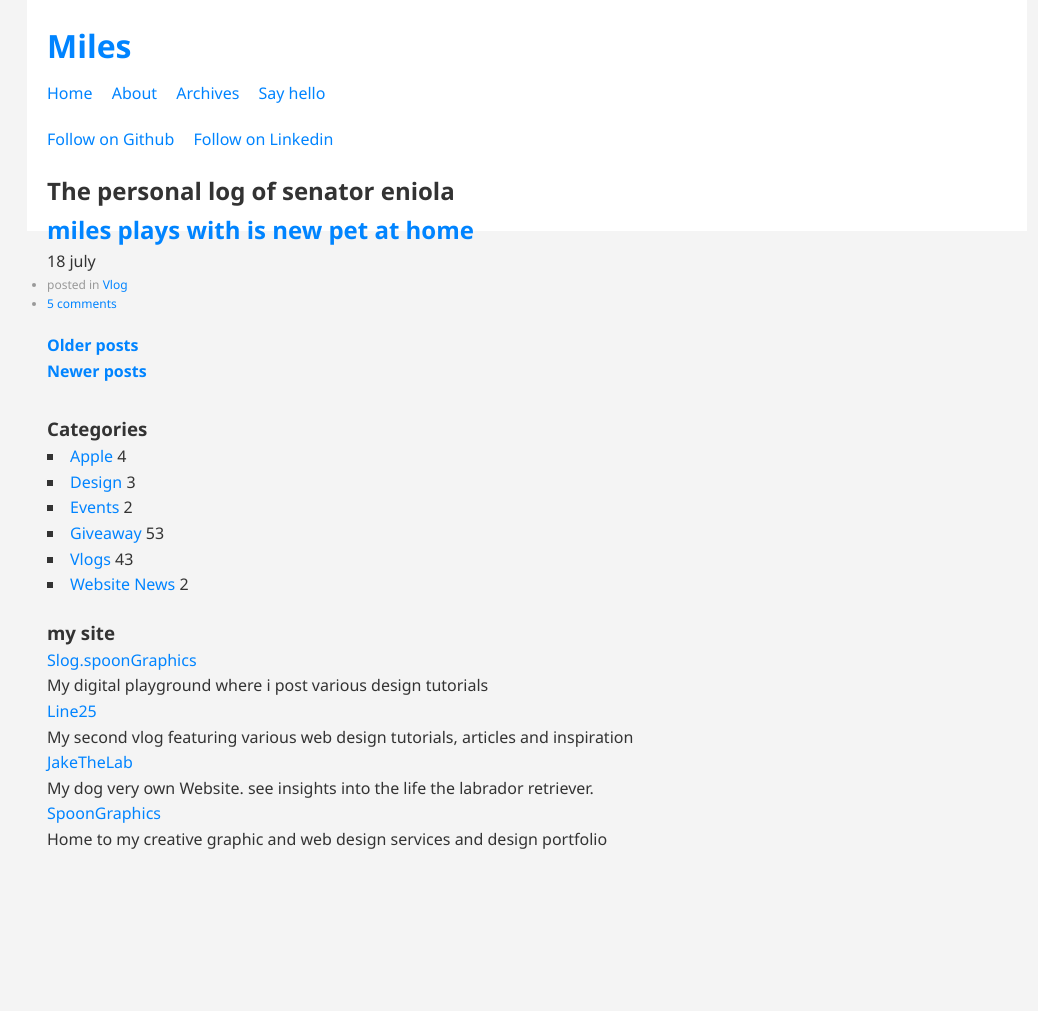
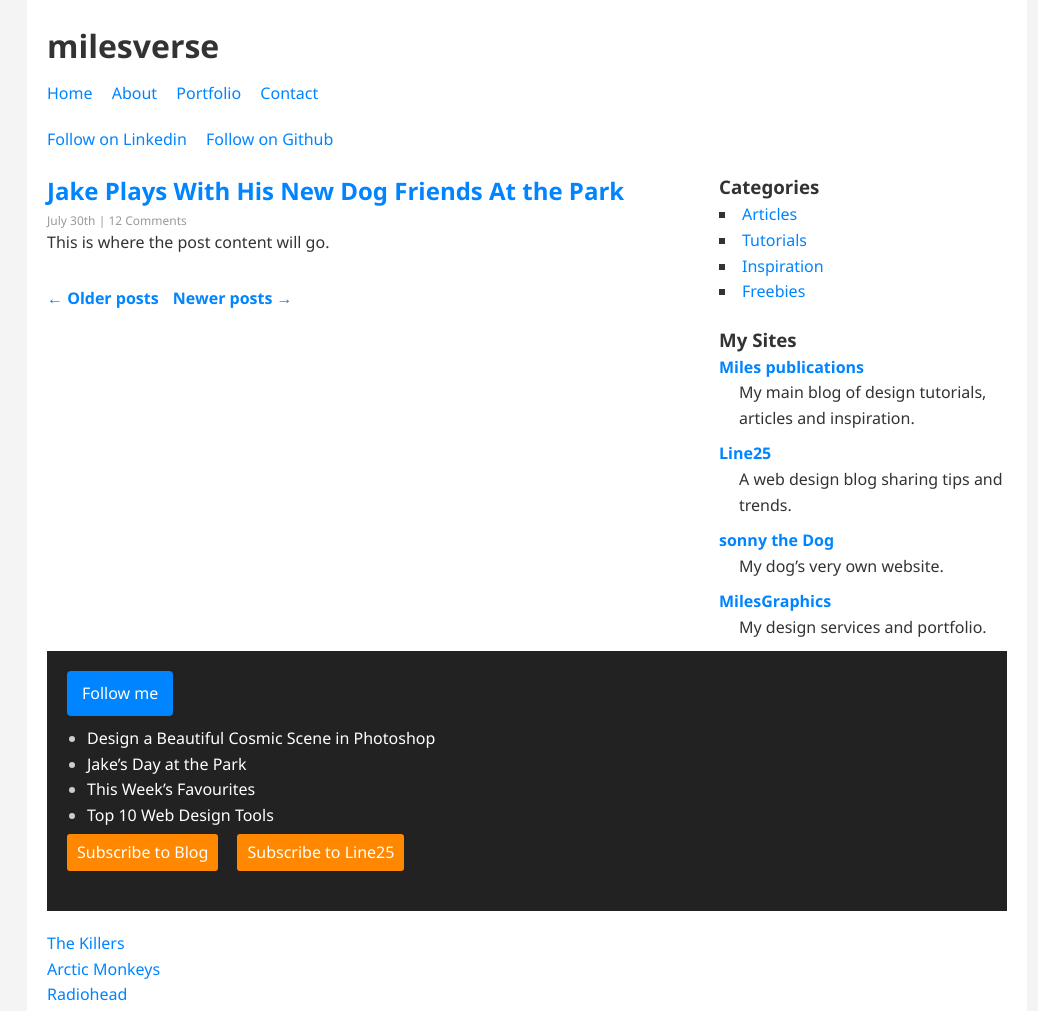
Before and after one commit to milesverse/blogsite, a plain HTML site: page index.html in a window 1280 px wide. Shown: the top 1011 px of the page, without its empty margins (113-1151 px from the left). Before the commit the page ends 853 px from the top, so only its background shows below. Drawn offline with Linux system fonts and the light colour scheme.

Commit message:
Updated the webite links

```diff
--- a/index.html
+++ b/index.html
@@ -1,81 +1,97 @@
 <!DOCTYPE html>
-<html lang="en">
+<html>
 <head>
-    <meta charset="UTF-8">
-    <meta name="viewport" content="width=device-width, initial-scale=1.0">
-    <title>blog-site</title>
-    <link rel="stylesheet" href="style.css">
+  <meta charset="utf-8" />
+  <title>milesverse </title>
+  <link href="style.css" rel="stylesheet" type="text/css" media="screen" />
 </head>
 <body>
   <div id="container">
-        <div id="header">
-            <h1><a href="#">Miles</a></h1>
+    <h1>milesverse</h1>
     <ul id="nav">
       <li><a href="#">Home</a></li>
       <li><a href="#">About</a></li>
-                <li><a href="#">Archives</a></li>
-                <li><a href="#">Say hello</a></li>
+      <li><a href="#">Portfolio</a></li>
+      <li><a href="#">Contact</a></li>
     </ul>
     <ul id="subscribe">
-                <li class="Github"><a href="https://github.com/milesverse">Follow on Github</a></li>
-                <li class="Linkedin"><a href="https://linkedin.com/in/senatorolorunnisola">Follow on Linkedin</a></li>
+      <li><a href="http://linkedin.com/in/senatorolorunnisola">Follow on Linkedin</a></li>
+      <li><a href="http://github.com/milesverse">Follow on Github </a></li>
     </ul>
 
-            <h2>The personal log of senator eniola</h2>
+    <div id="content">
+      <div class="post">
+        <h2><a href="#">Jake Plays With His New Dog Friends At the Park</a></h2>
+        <p class="meta">
+          <span class="date">July 30th</span> |
+          <span class="comments">12 Comments</span>
+        </p>
+        <p>This is where the post content will go.</p>
       </div>
 
-        <div id="content">
-            <div id="main">
-                <div class="post">
-                    <h2><a href="#">miles plays with is new pet at home</a></h2>
-                    <p class="date">18 <span>july</span></p>
-                    <ul class="meta">
-                        <li>posted in <a href="#">Vlog</a></li>
-                        <li class="comment"><a href="#">5 comments</a></li>
-                    </ul>
-                    <div class="post-content">
-
+      <p class="pagination">
+        <a href="#" class="prev">← Older posts</a>
+        <a href="#" class="next">Newer posts →</a>
+      </p>
     </div>
 
-                    <div class="pagination">
-                        <p class="prev"><a href="#">Older posts</a></p>
-                        <p class="next"><a href="#">Newer posts</a></p>
+    <div id="sidebar">
+      <div id="categories">
+        <h3>Categories</h3>
+        <ul>
+          <li><a href="#">Articles</a></li>
+          <li><a href="#">Tutorials</a></li>
+          <li><a href="#">Inspiration</a></li>
+          <li><a href="#">Freebies</a></li>
+        </ul>
+      </div>
+
+      <div id="mysites">
+        <h3>My Sites</h3>
+        <dl>
+          <dt><a href="https://medium.com/@senatoreniola">Miles publications</a></dt>
+          <dd>My main blog of design tutorials, articles and inspiration.</dd>
+          <dt><a href="#">Line25</a></dt>
+          <dd>A web design blog sharing tips and trends.</dd>
+          <dt><a href="#">sonny the Dog</a></dt>
+          <dd>My dog’s very own website.</dd>
+          <dt><a href="#">MilesGraphics</a></dt>
+          <dd>My design services and portfolio.</dd>
+        </dl>
       </div>
     </div>
 
-                <div id="side">
-                    <div id="categories">
-                        <h3>Categories</h3>
-                        <ul>
-                            <li><a href="#">Apple</a> 4</li>
-                            <li><a href="#">Design</a> 3</li>
-                            <li><a href="#">Events</a> 2</li>
-                            <li><a href="#">Giveaway</a> 53</li>
-                            <li><a href="#">Vlogs</a> 43</li>
-                            <li><a href="#">Website News</a> 2</li>
+    <div id="footer-container">
+      <div id="footer">
+        <p><a id="follow" href="#">Follow me</a></p>
+
+        <ul id="latest-posts">
+          <li><a href="#">Design a Beautiful Cosmic Scene in Photoshop</a></li>
+          <li><a href="#">Jake’s Day at the Park</a></li>
+          <li><a href="#">This Week’s Favourites</a></li>
+          <li><a href="#">Top 10 Web Design Tools</a></li>
         </ul>
-                    </div>
-                    <div id="my-site">
-                        <h3>my site</h3>
-                        <dl>
-                            <dt class="bsg"><a href="#">Slog.spoonGraphics</a></dt>
-                            <dd>My digital playground where i post various design tutorials</dd>
 
-                            <dt class="125"><a href="#">Line25</a></dt>
-                            <dd>My second vlog featuring various web design tutorials, articles and inspiration</dd>
-
-                            <dt class="jakethelab"><a href="#">JakeTheLab</a></dt>
-                            <dd>My dog very own Website. see insights into the life the labrador retriever.</dd>
-
-                            <dt class="spoongraphics"><a href="#">SpoonGraphics</a></dt>
-                            <dd>Home to my creative graphic and web design services and design portfolio </dd>
-                        </dl>
-                    </div>
-                </div>
-            </div>
+        <ul id="subscribe">
+          <li class="subscribe"><a href="#">Subscribe to Blog</a></li>
+          <li class="subscribe"><a href="#">Subscribe to Line25</a></li>
+        </ul>
       </div>
     </div>
 
+    <ul id="music">
+      <li><a href="#">The Killers</a></li>
+      <li><a href="#">Arctic Monkeys</a></li>
+      <li><a href="#">Radiohead</a></li>
+    </ul>
 
+    <ul id="photos">
+      <li><img src="https://www.thekillersmusic.com/wp-content/uploads/sites/1968/2017/09/photo_201709_22_13.jpg" alt="img" /></li>
+      <li><img src="img2.jpg" alt="img" /></li>
+      <li><img src="img3.jpg" alt="img" /></li>
+    </ul>
+
+    <p class="back-to-top"><a href="#">Back to top</a></p>
+  </div>
 </body>
 </html>
```
Lines whose indentation alone changed are shown as unchanged.
